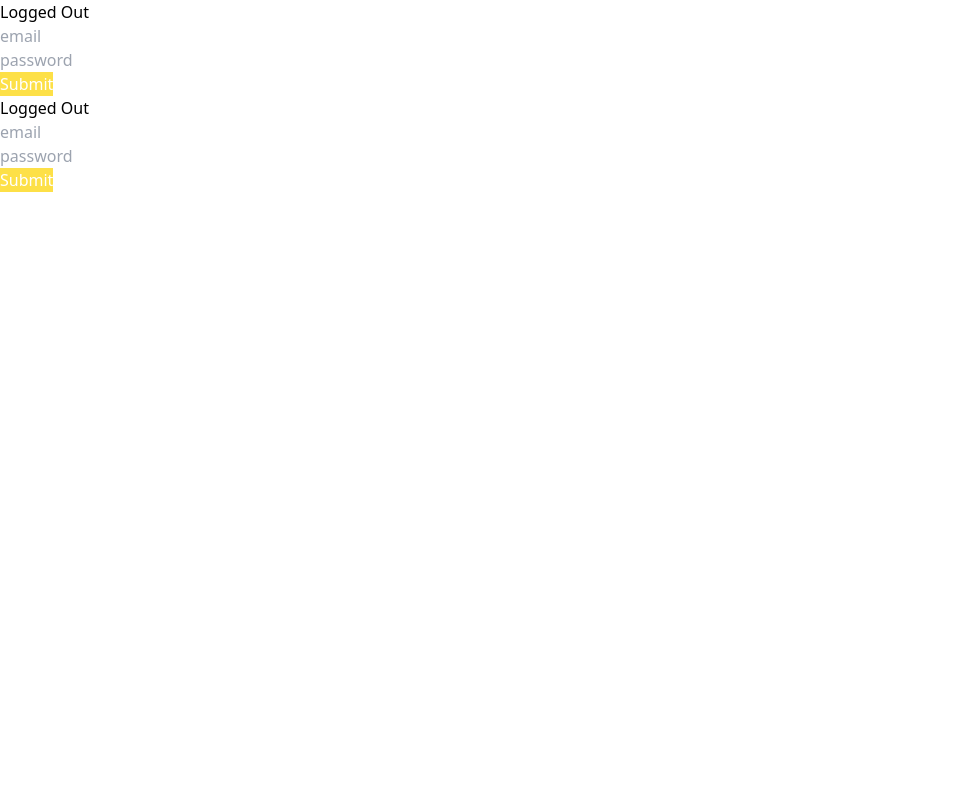
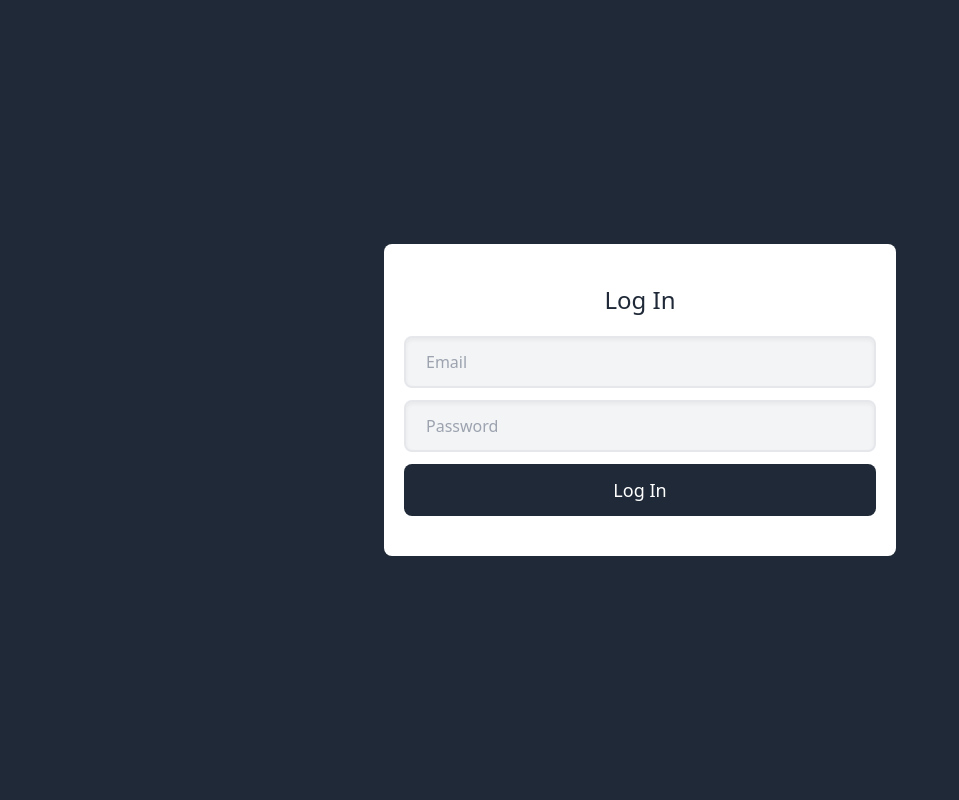
Before and after one commit to roqurdl/number-eats-frontend, a React (Create React App) app: page / in a window 1280 px wide. Shown: the top 800 px of the page, without its empty margins (0-959 px from the left). Built offline with nearby package versions, Linux system fonts and the light colour scheme.

Commit message:
little practice tailwind

```diff
--- a/package.json
+++ b/package.json
@@ -46,6 +46,7 @@
     ]
   },
   "devDependencies": {
+    "@types/react-router-dom": "^5.3.3",
     "autoprefixer": "^10.4.13",
     "postcss": "^8.4.21",
     "tailwindcss": "^3.2.6"
--- a/src/routers/logged-out-router.tsx
+++ b/src/routers/logged-out-router.tsx
@@ -1,56 +1,19 @@
 import React from "react";
-import { useForm } from "react-hook-form";
-
-interface IForm {
-  email: string;
-  password: string;
-}
+import { BrowserRouter as Router, Route, Switch } from "react-router-dom";
+import { SignUp } from "../screens/create-account";
+import { Login } from "../screens/login";
 
 export const LoggedOutRouter = () => {
-  const {
-    register,
-    watch,
-    handleSubmit,
-    formState: { errors },
-  } = useForm<IForm>();
-  const onSubmit = () => {
-    console.log(watch());
-  };
-  const onInvalid = () => {
-    console.log("cant create account");
-  };
   return (
-    <div>
-      <h1>Logged Out</h1>
-      <form onSubmit={handleSubmit(onSubmit, onInvalid)}>
-        <div>
-          <input
-            {...register(`email`, {
-              required: "This is required",
-              pattern: /^[A-Za-z0-9._%+-]+@gmail.com$/,
-            })}
-            type="email"
-            placeholder="email"
-          />
-          {errors.email?.message && (
-            <span className="font-bold text-red-600">
-              {errors.email?.message}
-            </span>
-          )}
-          {errors.email?.type === "pattern" && (
-            <span className="font-bold text-red-600">Only gmail allowed</span>
-          )}
-        </div>
-        <div>
-          <input
-            {...register(`password`, { required: true })}
-            type="password"
-            required
-            placeholder="password"
-          />
-        </div>
-        <button className="bg-yellow-300 text-white">Submit</button>
-      </form>
-    </div>
+    <Router>
+      <Switch>
+        <Route path="/signup">
+          <SignUp />
+        </Route>
+        <Route path="/">
+          <Login />
+        </Route>
+      </Switch>
+    </Router>
   );
 };
--- /dev/null
+++ b/src/screens/create-account.tsx
@@ -0,0 +1,5 @@
+import React from "react";
+
+export const SignUp = () => {
+  return <span>Sign Up</span>;
+};
--- /dev/null
+++ b/src/screens/login.tsx
@@ -0,0 +1,24 @@
+import React from "react";
+
+export const Login = () => {
+  return (
+    <div className="h-screen flex items-center justify-center bg-gray-800">
+      <div className="bg-white w-full max-w-lg py-10 rounded-lg text-center">
+        <h3 className="text-2xl text-gray-800">Log In</h3>
+        <form className="flex flex-col mt-5 px-5">
+          <input
+            placeholder="Email"
+            className=" bg-gray-100 shadow-inner   border-2 focus:border-opacity-60 focus:border-green-600 focus:outline-none mb-3 py-3 px-5 rounded-lg"
+          />
+          <input
+            placeholder="Password"
+            className=" bg-gray-100 shadow-inner focus:outline-none border-2 focus:border-opacity-60 focus:border-green-600  py-3 px-5 rounded-lg"
+          />
+          <button className="py-3 px-5 bg-gray-800 text-white mt-3 text-lg rounded-lg focus:outline-none hover:opacity-90">
+            Log In
+          </button>
+        </form>
+      </div>
+    </div>
+  );
+};
--- a/src/styles/styles.css
+++ b/src/styles/styles.css
@@ -559,21 +559,128 @@
   --tw-backdrop-sepia:  ;
 }
 
-.bg-yellow-300 {
-  --tw-bg-opacity: 1;
-  background-color: rgb(253 224 71 / var(--tw-bg-opacity));
+.mb-3 {
+  margin-bottom: 0.75rem;
 }
 
-.font-bold {
-  font-weight: 700;
+.mt-3 {
+  margin-top: 0.75rem;
 }
 
-.text-red-600 {
+.mt-5 {
+  margin-top: 1.25rem;
+}
+
+.flex {
+  display: flex;
+}
+
+.h-screen {
+  height: 100vh;
+}
+
+.w-full {
+  width: 100%;
+}
+
+.max-w-lg {
+  max-width: 32rem;
+}
+
+.flex-col {
+  flex-direction: column;
+}
+
+.items-center {
+  align-items: center;
+}
+
+.justify-center {
+  justify-content: center;
+}
+
+.rounded-lg {
+  border-radius: 0.5rem;
+}
+
+.border-2 {
+  border-width: 2px;
+}
+
+.bg-gray-100 {
+  --tw-bg-opacity: 1;
+  background-color: rgb(243 244 246 / var(--tw-bg-opacity));
+}
+
+.bg-gray-800 {
+  --tw-bg-opacity: 1;
+  background-color: rgb(31 41 55 / var(--tw-bg-opacity));
+}
+
+.bg-white {
+  --tw-bg-opacity: 1;
+  background-color: rgb(255 255 255 / var(--tw-bg-opacity));
+}
+
+.px-5 {
+  padding-left: 1.25rem;
+  padding-right: 1.25rem;
+}
+
+.py-10 {
+  padding-top: 2.5rem;
+  padding-bottom: 2.5rem;
+}
+
+.py-3 {
+  padding-top: 0.75rem;
+  padding-bottom: 0.75rem;
+}
+
+.text-center {
+  text-align: center;
+}
+
+.text-2xl {
+  font-size: 1.5rem;
+  line-height: 2rem;
+}
+
+.text-lg {
+  font-size: 1.125rem;
+  line-height: 1.75rem;
+}
+
+.text-gray-800 {
   --tw-text-opacity: 1;
-  color: rgb(220 38 38 / var(--tw-text-opacity));
+  color: rgb(31 41 55 / var(--tw-text-opacity));
 }
 
 .text-white {
   --tw-text-opacity: 1;
   color: rgb(255 255 255 / var(--tw-text-opacity));
 }
+
+.shadow-inner {
+  --tw-shadow: inset 0 2px 4px 0 rgb(0 0 0 / 0.05);
+  --tw-shadow-colored: inset 0 2px 4px 0 var(--tw-shadow-color);
+  box-shadow: var(--tw-ring-offset-shadow, 0 0 #0000), var(--tw-ring-shadow, 0 0 #0000), var(--tw-shadow);
+}
+
+.hover\:opacity-90:hover {
+  opacity: 0.9;
+}
+
+.focus\:border-green-600:focus {
+  --tw-border-opacity: 1;
+  border-color: rgb(22 163 74 / var(--tw-border-opacity));
+}
+
+.focus\:border-opacity-60:focus {
+  --tw-border-opacity: 0.6;
+}
+
+.focus\:outline-none:focus {
+  outline: 2px solid transparent;
+  outline-offset: 2px;
+}
```
Also changed, not shown: 1 other file (tests, documents, lock files or other folders).
